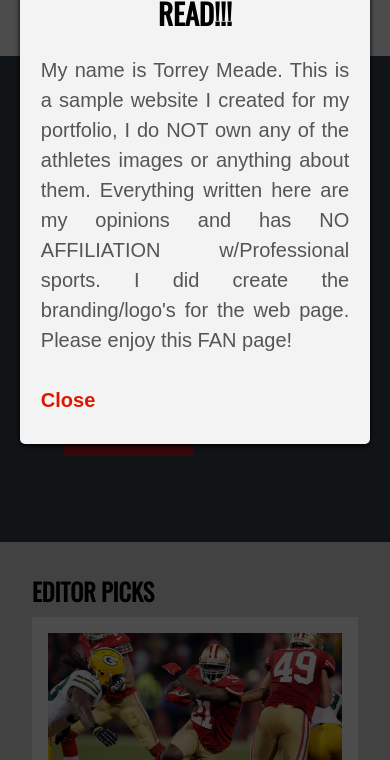
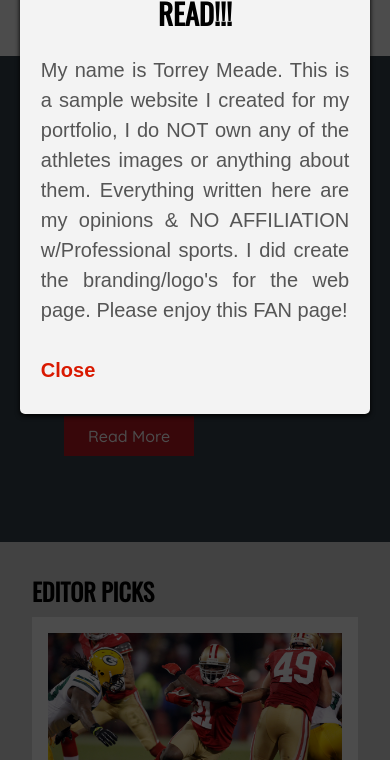
Before and after one commit to themeadeconcept/RememberingTitans, a plain HTML site: page index.html in a window 390 px wide. Shown: the part 84-844 px from the top of the page. Drawn offline with nearby package versions, Linux system fonts and the light colour scheme.

Commit message:
More Responsiveness

```diff
--- a/css/mobile.css
+++ b/css/mobile.css
@@ -98,10 +98,9 @@
     width: 350px;
     min-height: 70px;
     margin: 40px auto;
-    align-items: center;
-    justify-content: center;
+    padding: 0.3rem;
     text-align: justify;
-    padding: 0.3rem;
+    justify-content: ceter;
   }
 
   .cnt223 h1 {
--- a/css/style.css
+++ b/css/style.css
@@ -442,7 +442,7 @@ h6 {
   font-size: 20px;
   font-family: sans-serif;
 }
-.cnt223 p a {
+body > div.popup > div > p > a {
   color: #d91900;
   font-weight: bold;
 }
--- a/index.html
+++ b/index.html
@@ -38,7 +38,7 @@
         <p>
           My name is Torrey Meade. This is a sample website I created for my
           portfolio, I do NOT own any of the athletes images or anything about
-          them. Everything written here are my opinions and has NO AFFILIATION
+          them. Everything written here are my opinions & NO AFFILIATION
           w/Professional sports. I did create the branding/logo's for the web
           page. Please enjoy this FAN page!
           <br />
```
